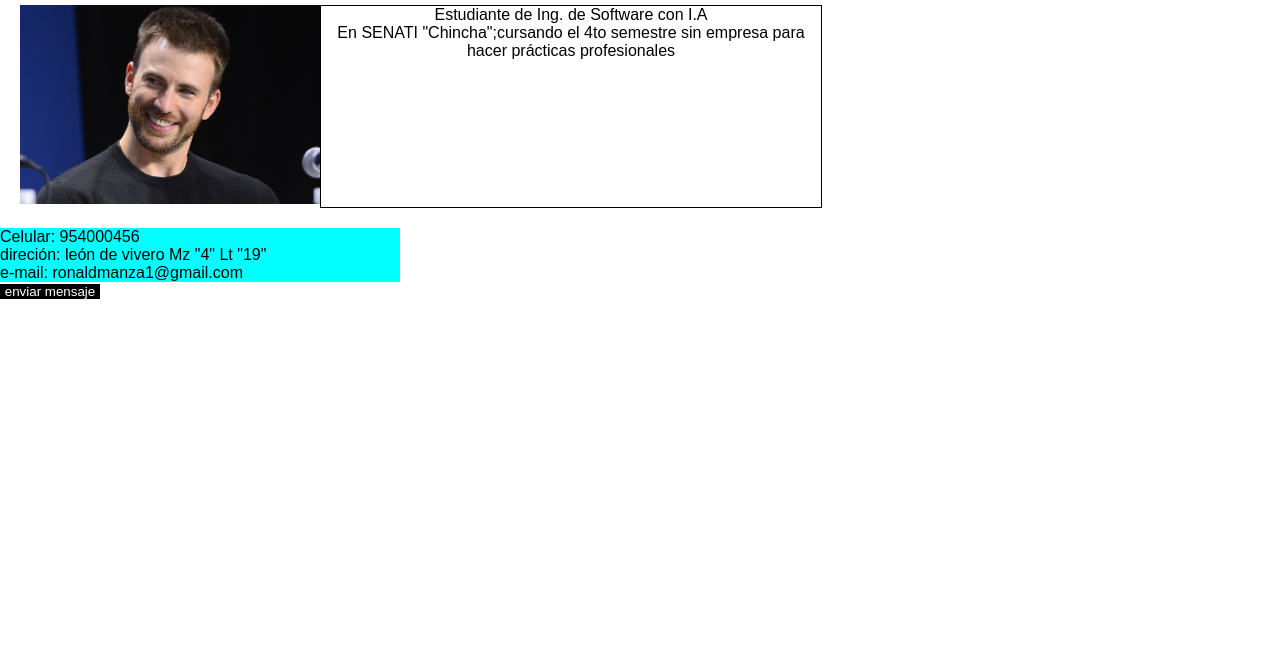
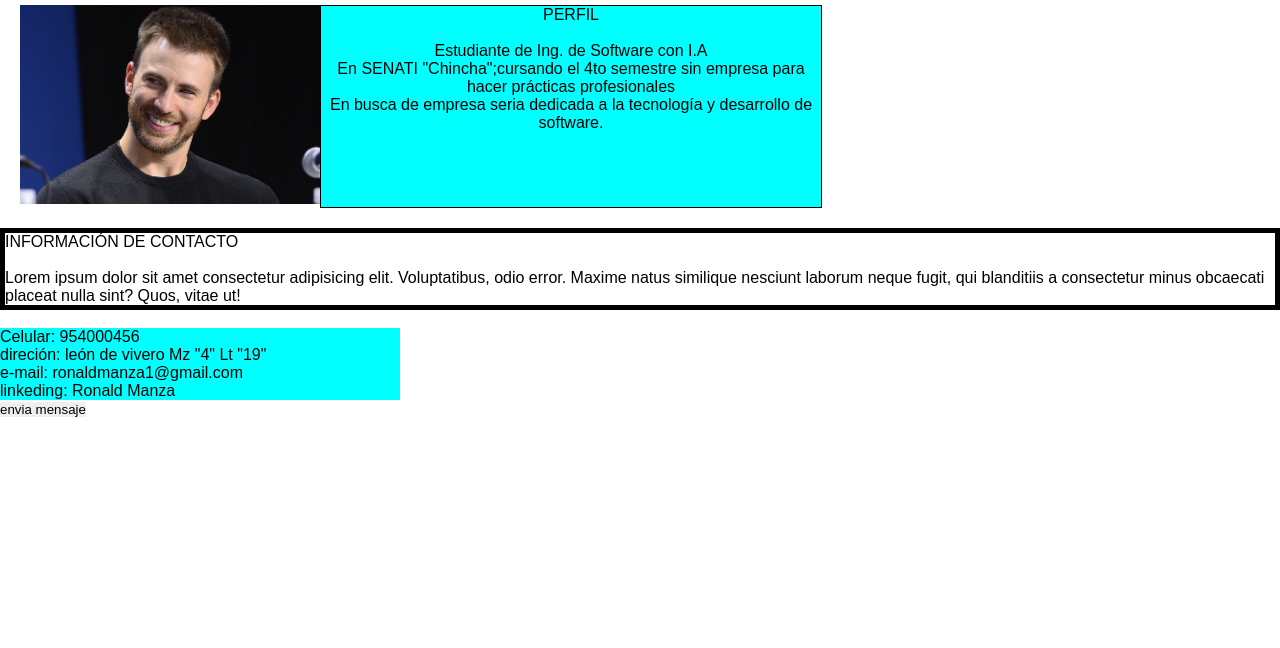
Before and after one commit to JesusManza/proyecto-cv, a plain HTML site: page index.html in a window 1280 px wide. Shown: the part 152-800 px from the top of the page. Drawn offline with Linux system fonts and the light colour scheme.

Commit message:
actualizado todo

```diff
--- a/css/estilo.css
+++ b/css/estilo.css
@@ -9,7 +9,7 @@
     text-align: right;
     margin-right: 100px;
     margin-top: 100px;
-    color: rgb(8, 8, 245);
+    color: rgb(16, 16, 18);
 
 }
 .caja1{
@@ -27,9 +27,13 @@ img{
     border: 1px solid black;
     text-align:center;
     width: 500px;
-
+    background-color: aqua;
 
 }
+.parrafo2{
+border: 5px solid black;
+}
+
 .info{
 background-color: aqua;
 width: 400px;
--- a/index.html
+++ b/index.html
@@ -11,18 +11,25 @@
     <h1 class="titulo"> Ronald Manza Martinez</h1>
     <div class="caja1">
         <div><img src="./image/foto.jpg" alt="aki está mi foto"></div>
-        <div class="parrafo">Estudiante de Ing. de Software con I.A <br>
-        En SENATI "Chincha";cursando el 4to semestre sin empresa para hacer prácticas profesionales
+        <div class="parrafo"> PERFIL <br><br>
+            Estudiante de Ing. de Software con I.A <br>
+        En SENATI "Chincha";cursando el 4to semestre sin empresa para hacer prácticas profesionales <br>
+        En busca de empresa seria dedicada a la tecnología y desarrollo de software.
+
         </div>
     </div>
-
+    <div class="parrafo2">INFORMACIÓN  DE CONTACTO <br><br>
+        <p>Lorem ipsum dolor sit amet consectetur adipisicing elit. Voluptatibus, odio error. Maxime natus similique nesciunt laborum neque fugit, qui blanditiis a consectetur minus obcaecati placeat nulla sint? Quos, vitae ut!</p>
+    </div>
+    <br>
     <div class="info">
         Celular: 954000456<br>
         direción: león de vivero Mz "4" Lt "19" <br>
-        e-mail: ronaldmanza1@gmail.com
-
+        e-mail: ronaldmanza1@gmail.com <br>
+        linkeding: Ronald Manza
     </div>
-    <button class="boton">enviar mensaje</button>
+    <button type="boton" id="mensaje">envia mensaje</button>
+    <script src="./js/funciones.js"></script>
 
 </body>
 </html>
--- a/js/funciones.js
+++ b/js/funciones.js
@@ -0,0 +1,11 @@
+function presentacion(){
+    alert("enviar mansaje");
+}
+function saludar(){
+    alert("te saluda ronald manza, gracias por tu interes");
+
+}
+
+const botonmansaje = document.getElementById("mensaje");
+
+botonmensaje.addEventListener("click",mensaje);
```
